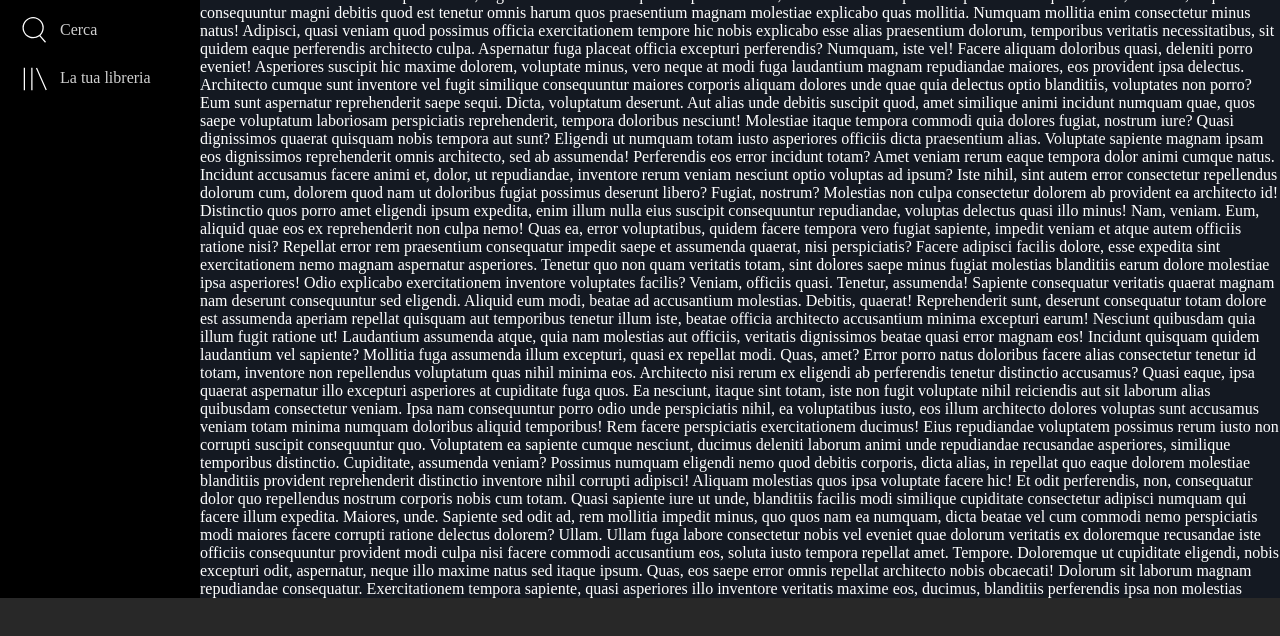
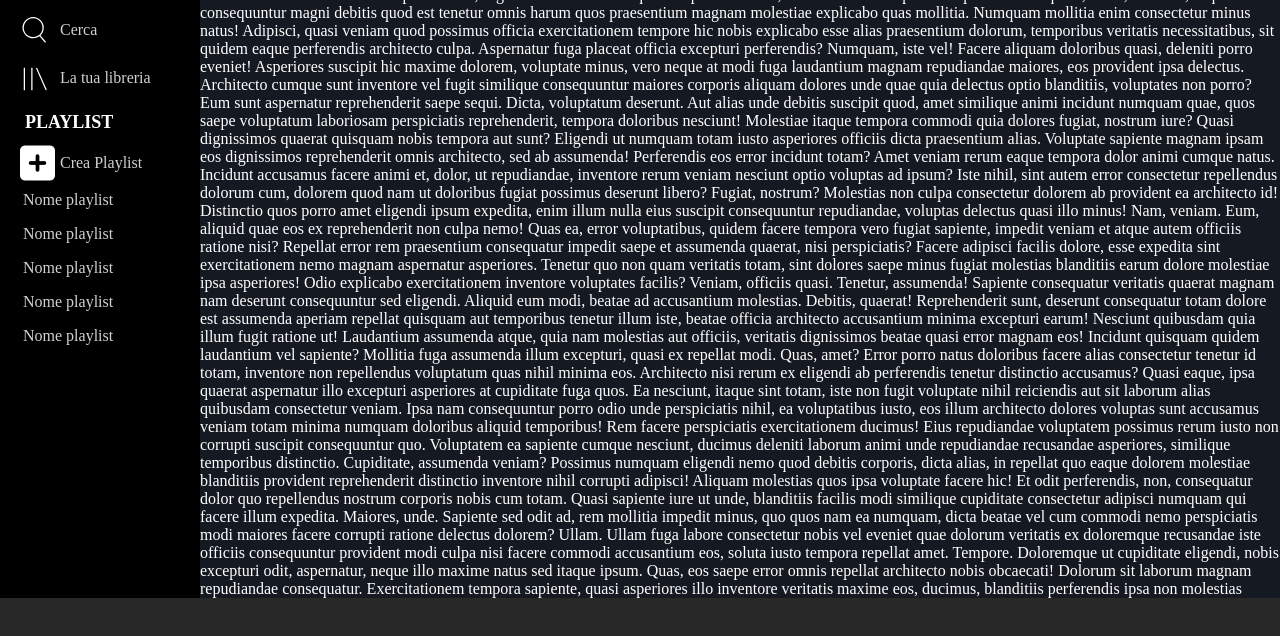
Before and after one commit to dpalexandru/html-css-spotifyweb, a plain HTML site: page index.html in a window 1280 px wide. Shown: the part 122-758 px from the top of the page. Drawn offline with Linux system fonts and the light colour scheme.

Commit message:
[add]playlist menu

```diff
--- a/assets/css/style.css
+++ b/assets/css/style.css
@@ -59,6 +59,39 @@ main {
   margin: 10px;
 }
 
+.playlist {
+  color: #D1D1D1;
+}
+
+.playlist h2 {
+  color: white;
+  font-size: 18px;
+  padding: 10px;
+}
+
+.playlist li {
+  list-style: none;
+  display: flex;
+  align-items: center;
+  padding: 8px;
+  cursor: pointer;
+}
+
+.crea-playlist {
+  display: flex;
+  justify-content: left;
+  align-items: center;
+  cursor: pointer;
+}
+
+.add-playlist {
+  color: white;
+  font-size: 40px;
+  margin-left: 5px;
+  margin-right: 5px;
+
+}
+
 
 /*header*/
 header {
--- a/index.html
+++ b/index.html
@@ -5,6 +5,9 @@
   <meta charset="UTF-8">
   <meta name="viewport" content="width=device-width, initial-scale=1.0">
   <title>Spotify</title>
+  <link rel="stylesheet" href="https://cdnjs.cloudflare.com/ajax/libs/font-awesome/6.7.2/css/all.min.css"
+    integrity="sha512-Evv84Mr4kqVGRNSgIGL/F/aIDqQb7xQ2vcrdIwxfjThSH8CSR7PBEakCr51Ck+w+/U6swU2Im1vVX0SVk9ABhg=="
+    crossorigin="anonymous" referrerpolicy="no-referrer" />
   <link rel="stylesheet" href="./assets/css/style.css">
   <link rel="stylesheet" href="./assets/css/responsive.css">
 
@@ -26,7 +29,26 @@
           <li><img src="./assets/img/libreria.svg" alt=""><span>La tua libreria</span></li>
         </ul>
       </div>
-      <div class="playlist"></div>
+      <div class="playlist ml-15">
+        <h2>PLAYLIST</h2>
+        <div class="crea-playlist">
+          <i class="fa-solid fa-square-plus add-playlist"></i>
+          <span>Crea Playlist</span>
+        </div>
+        <div class="elenco-playlist">
+          <ul>
+            <li><span>Nome playlist</span></li>
+            <li><span>Nome playlist</span></li>
+            <li><span>Nome playlist</span></li>
+            <li><span>Nome playlist</span></li>
+            <li><span>Nome playlist</span></li>
+
+
+
+          </ul>
+        </div>
+
+      </div>
     </div>
     <div id="content">
       <header>
```
